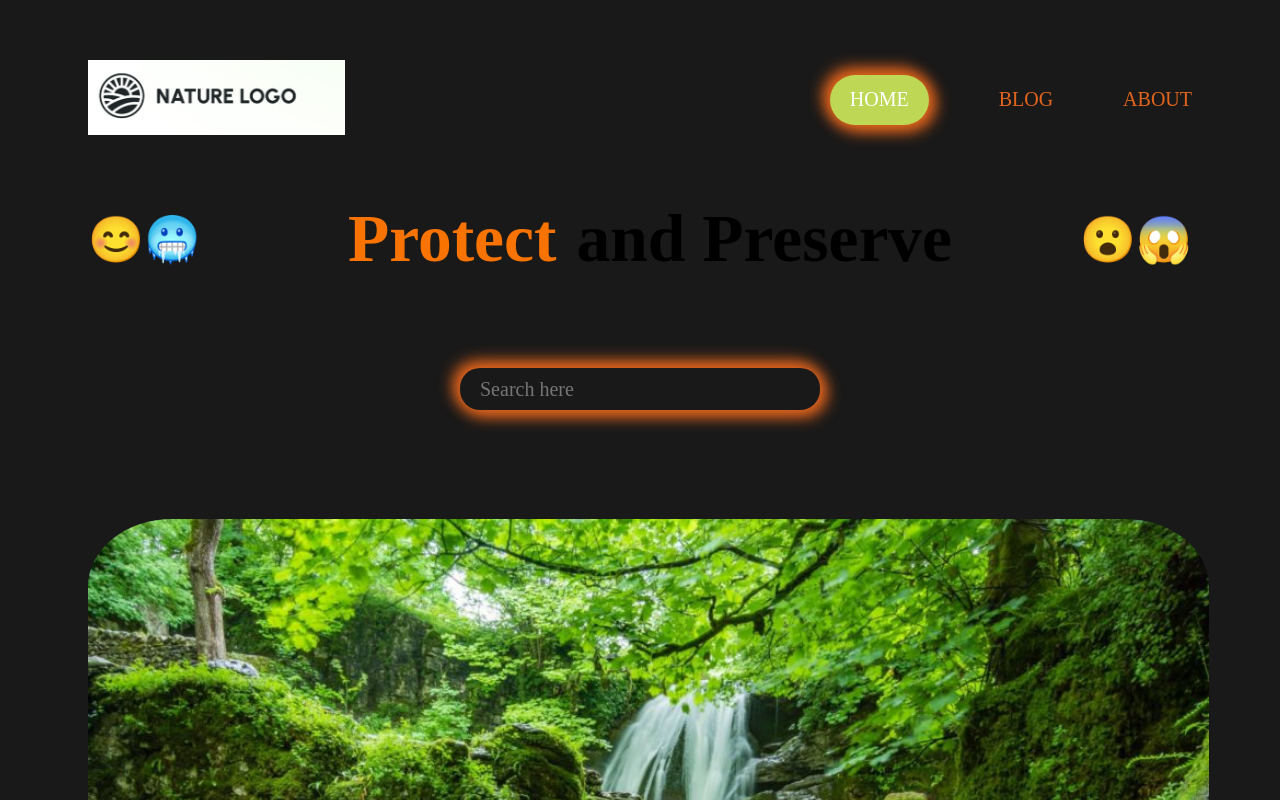
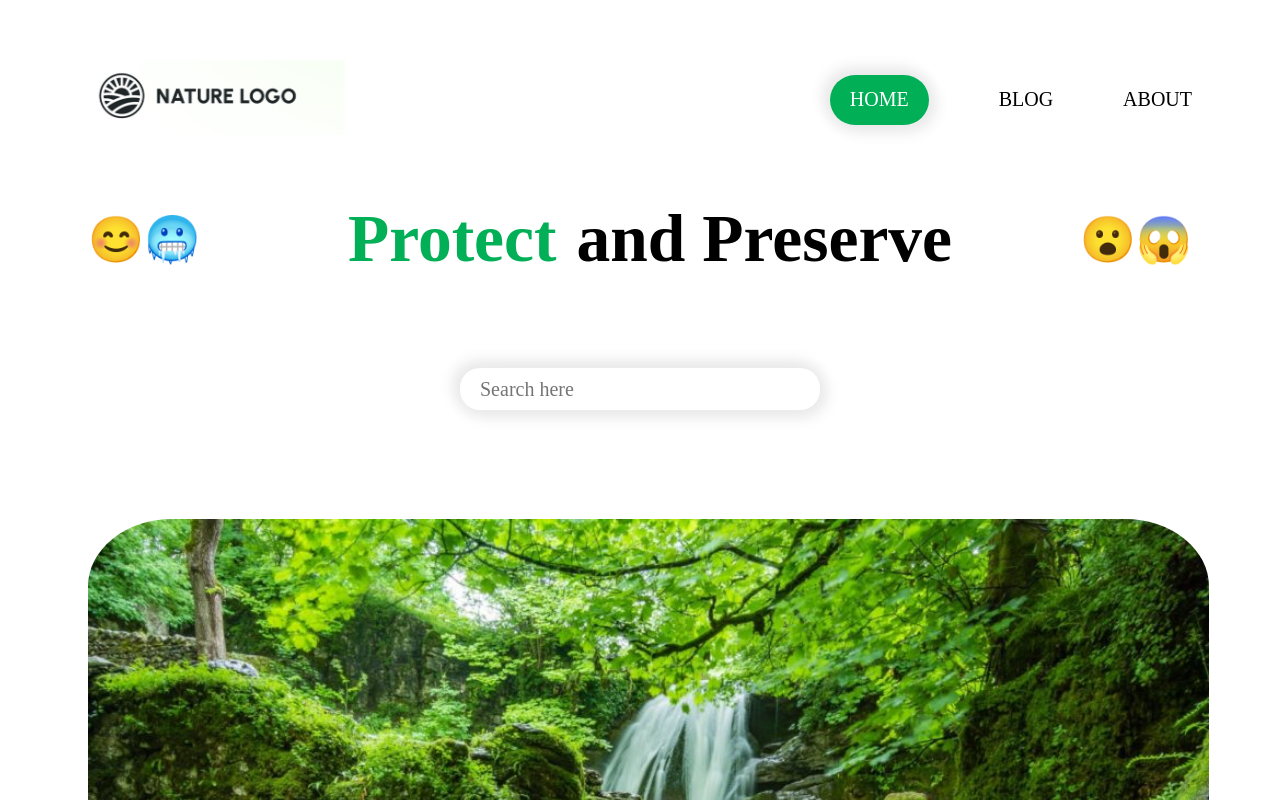
Before and after one commit to JuanCarlosGarciaBautista30/nature-blog, a plain HTML site: page index.html in a window 1280 px wide. Shown: the top 800 px of the page. Drawn offline with Linux system fonts and the dark colour scheme; a web font is replaced by a local one.

Commit message:
se hace última modificación en el style

```diff
--- a/style.css
+++ b/style.css
@@ -85,38 +85,5 @@
   border-radius: 9%;
 }
 
-/*media cueri*/
-@media (prefers-color-scheme: dark) {
-  :root {
-    --green-color: #f97300;
-    --shadow-color: #E3651D;
-  }
-  body {
-    background-color: #191919;
-    color: #E3651D;
-  }
-
-  .flat-button {
-
-    background-color: transparent;
-    color: #E3651D;
-  }
-
-  .rounded-button{
-    background-color: #BED754;
-  }
-
-  .input-search{
-
-    background-color: #191919;
-  }
-
-
-}
-
-/*color del h1 o título*/
-/* <span> su display es siempre en fila</span>
-*/
-
 h1 { color: black }
 span { color: var(--green-color)}
```
